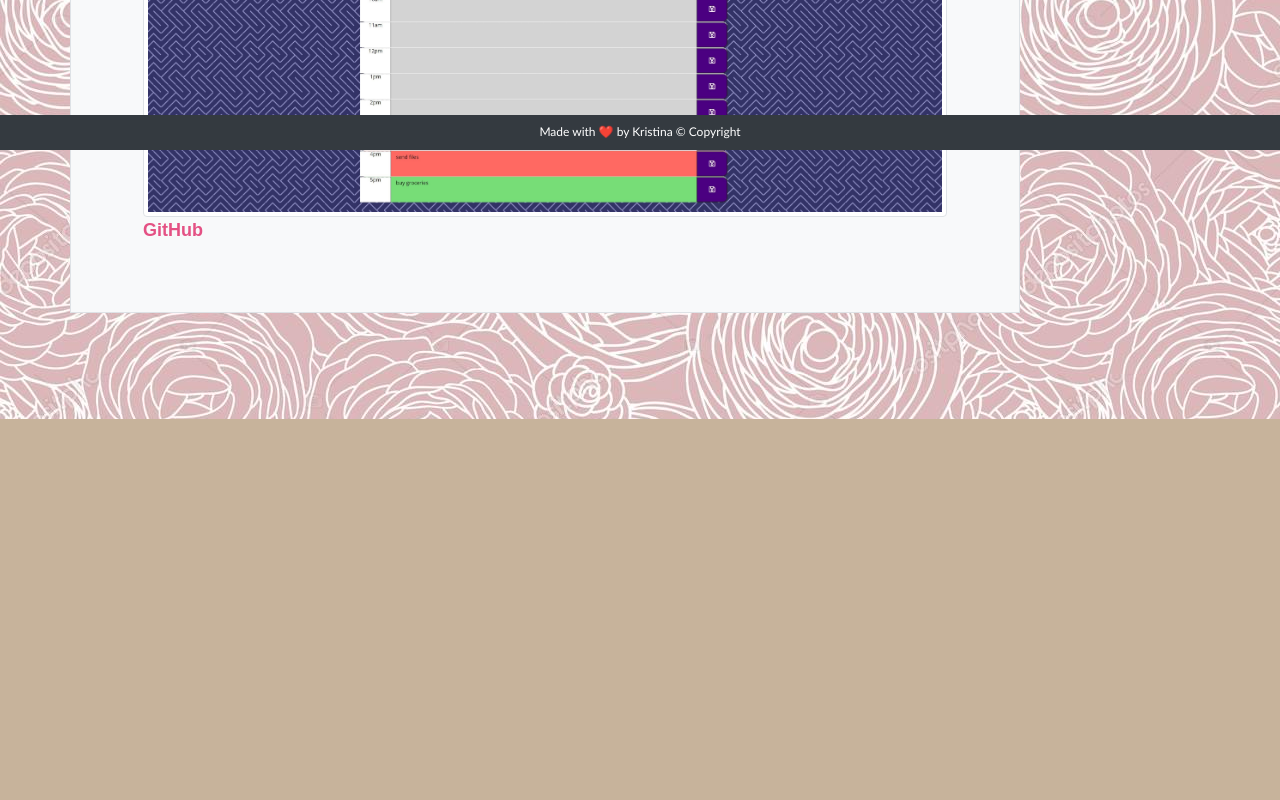
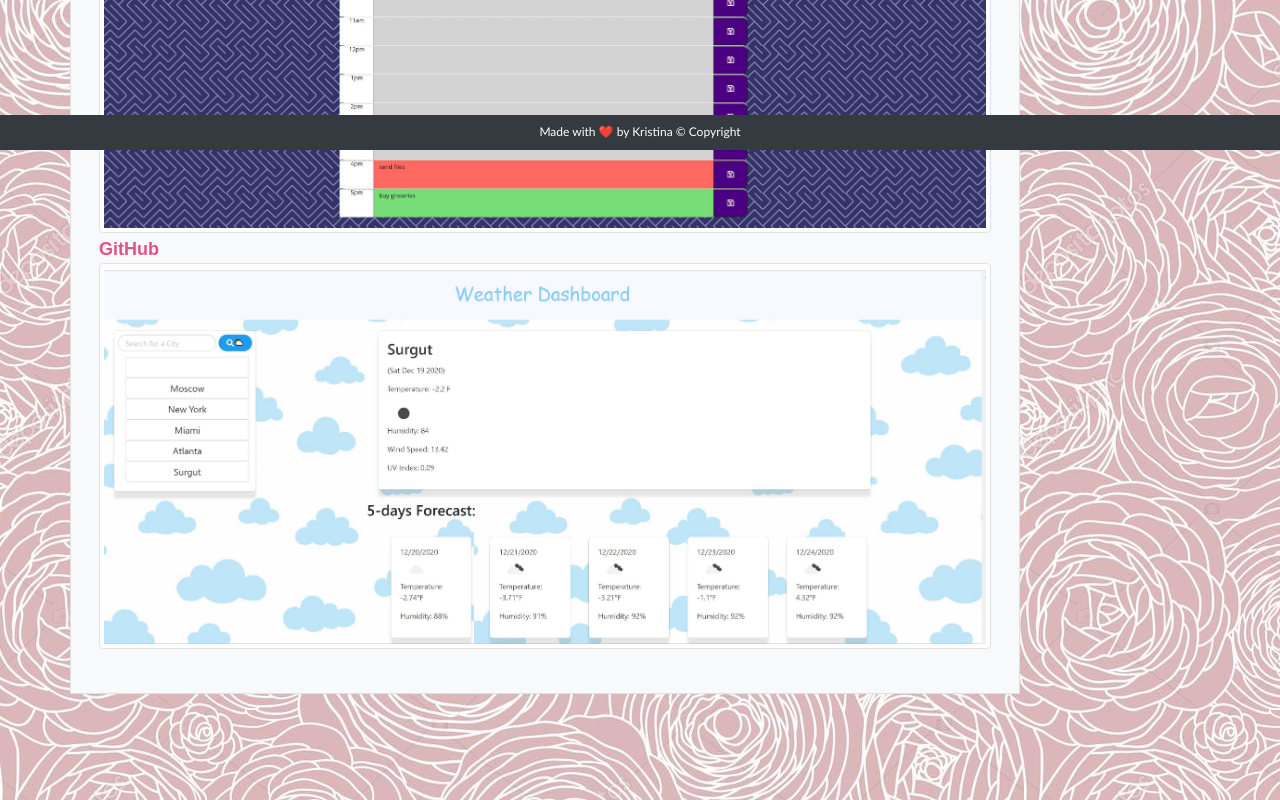
Before and after one commit to kiankovskaia/updated-Portfolio, a plain HTML site: page portfolio.html in a window 1280 px wide. Shown: the part 650-1450 px from the top of the page. Before the commit the page ends 1069 px from the top, so only its background shows below. Drawn offline with nearby package versions, Linux system fonts and the light colour scheme; a web font is replaced by a local one.

Commit message:
changes in style for portfolio

```diff
--- a/portfolio.html
+++ b/portfolio.html
@@ -61,8 +61,9 @@
                 Please, click on the images to see the apps!
               </h1>
               <th>
-                <div class="m-4">
-                  <div class="row img">
+                <div>
+                  <div>
+                    <a href="https://github.com/Joelstraley/Project-1-Helping-Out">GitHub</a>
                     <a href="https://joelstraley.github.io/Project-1-Helping-Out/">
                       <img
                         class="img-responsive img-thumbnail portfolio"
@@ -70,8 +71,8 @@
                         alt="helpingout"
                       />
                     </a>
-                    <a href="https://github.com/Joelstraley/Project-1-Helping-Out">GitHub</a>
 
+                    <a href="https://github.com/kiankovskaia/Workday_Scheduler">GitHub</a>
                     <a href="https://kiankovskaia.github.io/Workday_Scheduler/">
                       <img
                         class="img-responsive img-thumbnail portfolio"
@@ -79,7 +80,20 @@
                         alt="workday-scheduler"
                       />
                     </a>
-                    <a href="https://github.com/kiankovskaia/Workday_Scheduler">GitHub</a>
+
+                    <a href="https://github.com/kiankovskaia/Weather_Dashboard">GitHub</a>
+                    <div>
+                      <div>
+                        <a href="https://kiankovskaia.github.io/Weather_Dashboard/">
+                          <img
+                            class="img-responsive img-thumbnail portfolio"
+                            src="images/dashboard-demo.jpg"
+                            alt="helpingout"
+                          />
+                        </a>
+
+
+
                   </div>
 
 
```
Also changed, not shown: images/1.jpg (deleted), images/10.jpg (deleted), images/2.jpg (deleted), images/3.jpg (deleted), images/4.jpg (deleted), images/5.jpg (deleted), images/6.jpg (deleted), images/7.jpg (deleted), images/8.jpg (deleted), images/9.jpg (deleted), images/dashboard-demo.jfif (added), images/dashboard-demo.jpg (added).
